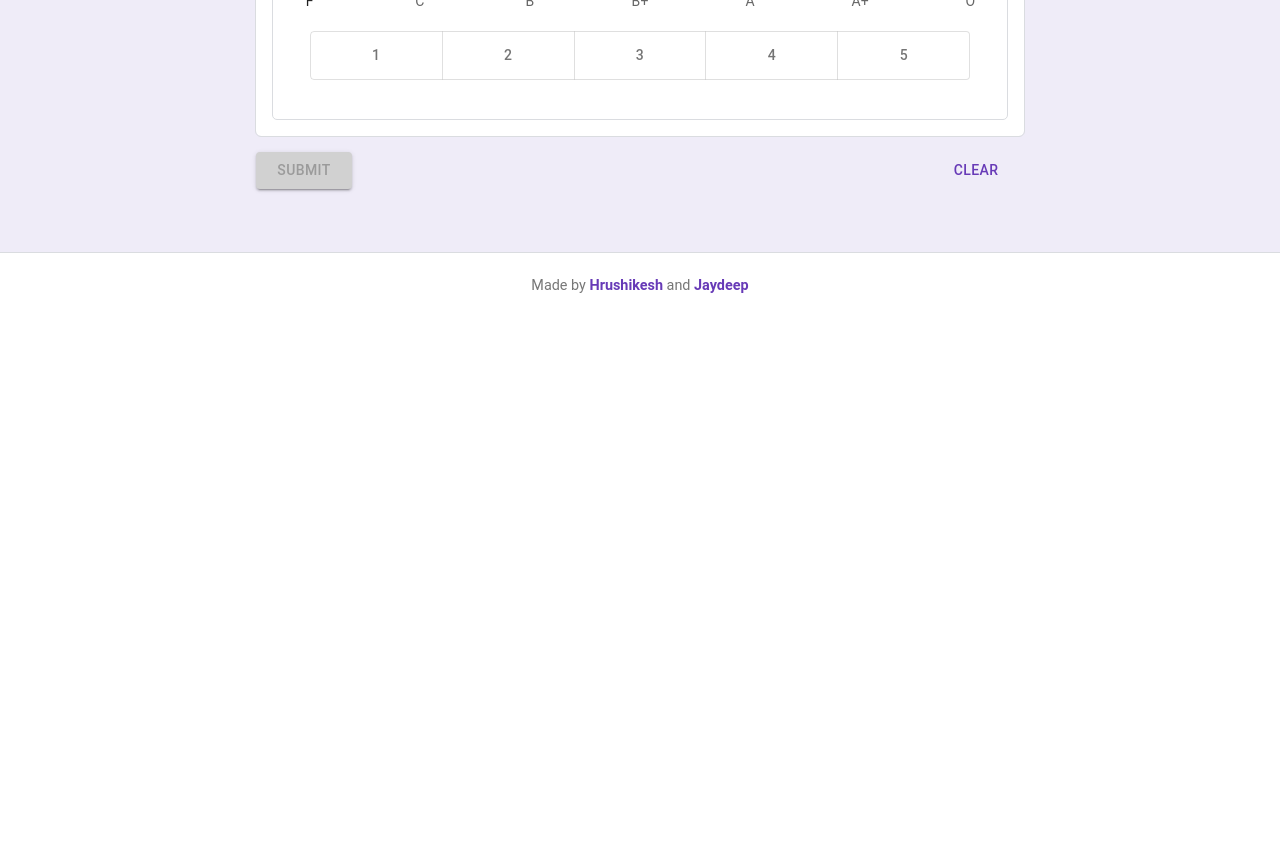
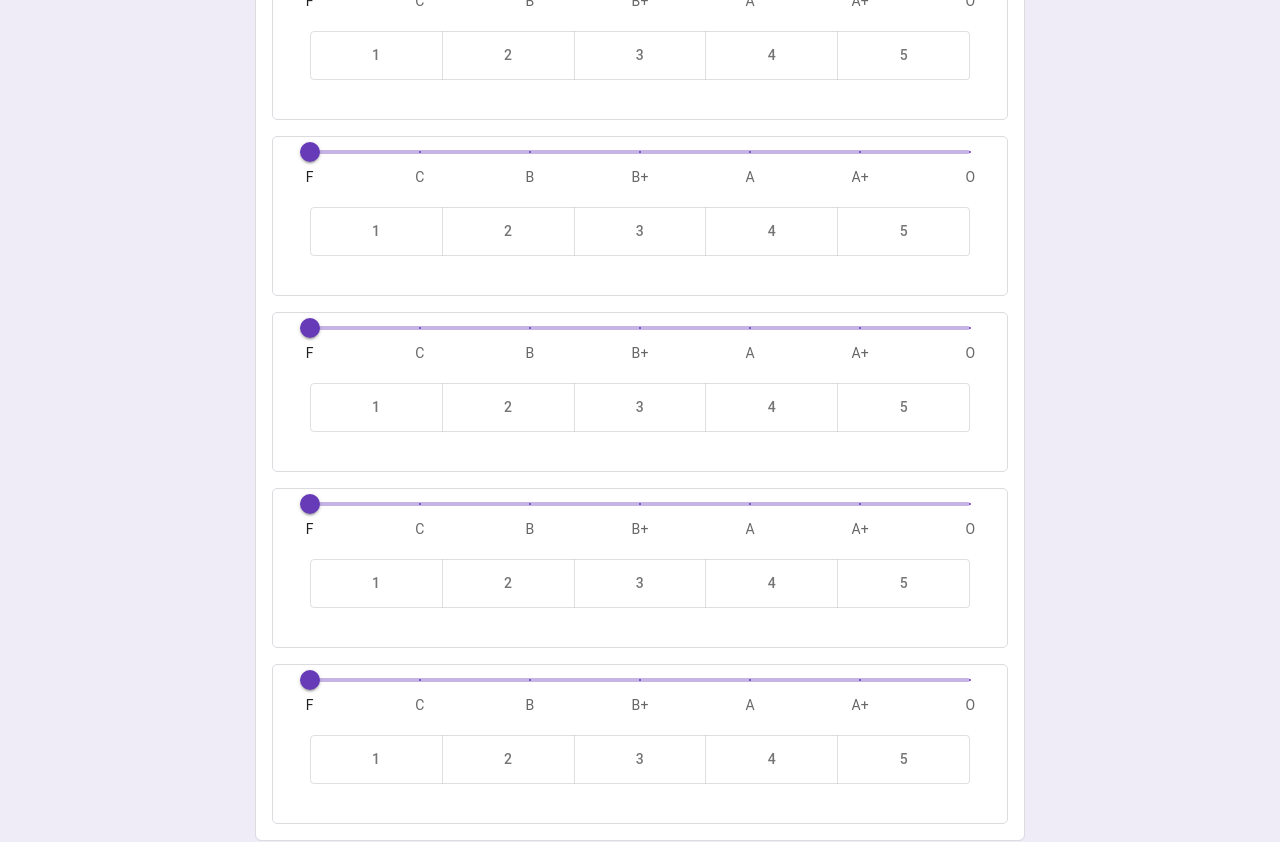
Before and after one commit to Jaydeep-P/GPAcalculator, a Next.js app: page / in a window 1280 px wide. Shown: the part 1680-2522 px from the top of the page. Before the commit the page ends 1998 px from the top, so only its background shows below. Built offline with nearby package versions, Linux system fonts and the light colour scheme.

Commit message:
Added support for more input fields

```diff
--- a/pages/index.js
+++ b/pages/index.js
@@ -11,6 +11,10 @@ import Navbar from "components/Navbar";
 import { createTheme, ThemeProvider } from "@mui/material/styles";
 
 let defaultArray = [
+  { grade: 0, credit: 0 },
+  { grade: 0, credit: 0 },
+  { grade: 0, credit: 0 },
+  { grade: 0, credit: 0 },
   { grade: 0, credit: 0 },
   { grade: 0, credit: 0 },
   { grade: 0, credit: 0 },
```
